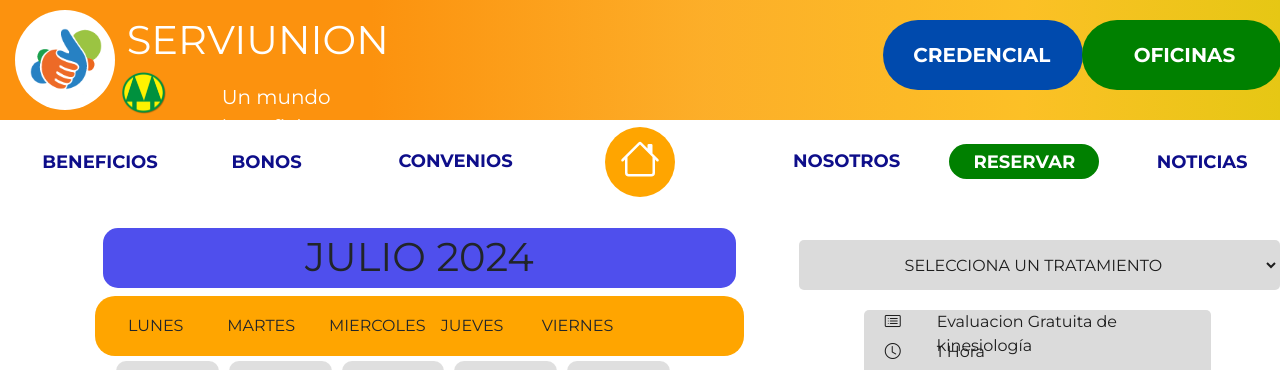
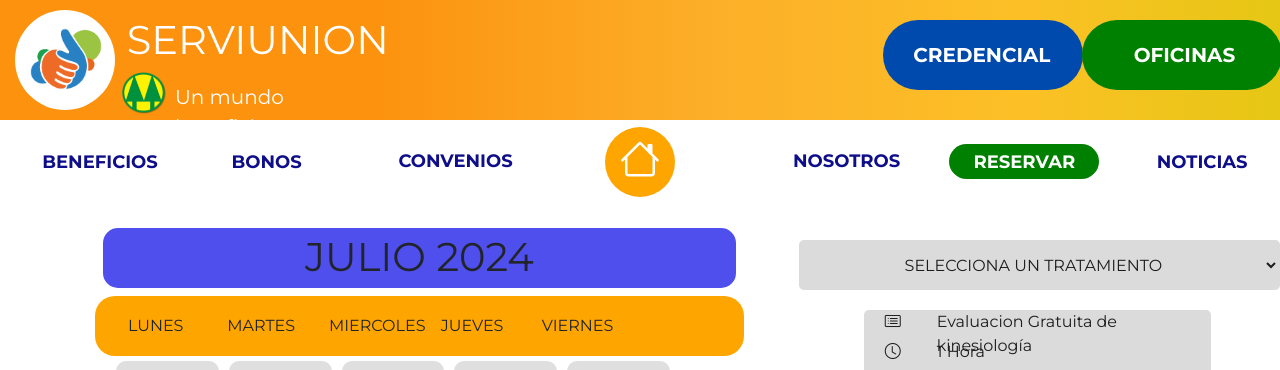
Before and after one commit to jefftechboy/PaginaServiunionPrueba, a Django app: page /agendar/ in a window 1280 px wide. Shown: the top 370 px of the page. Run offline with Django 5.2, Linux system fonts and the light colour scheme; some libraries are stand-ins or nearby versions.

Commit message:
actualizar archivos

```diff
--- a/core/templates/core/base.html
+++ b/core/templates/core/base.html
@@ -1762,14 +1762,14 @@ font-size: 20px;
                         </div>
                     </div>
                     <div class="row">
-                        <div class="col-3">
+                        <div class="col-2">
                             <a href="https://ica.coop/es" target="_blank">
                                 <img src="https://raw.githubusercontent.com/jefftechboy/PaginaServiunionPrueba/main/core/static/core/img/emblemaCooperativismo.png"
                                 width="44px" height="44px" style="padding-bottom: 2px;" >
                             </a>
                         </div>
-                        <div class="col-9 titulo-pequeño">
-                            <p style="margin-left: 20px;color: white;font-size: 20px;">Un mundo beneficios</p>
+                        <div class="col-10 titulo-pequeño">
+                            <p style="margin-left: 0px;color: white;font-size: 20px;width: 100%;">Un mundo beneficios</p>
                         </div>
                     </div>
                 </div>
```
